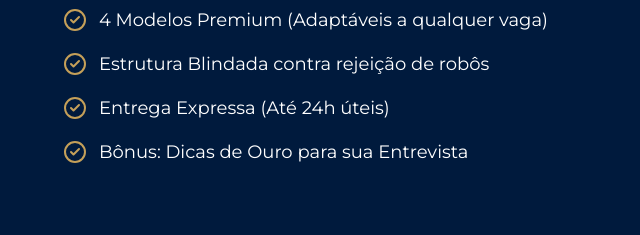
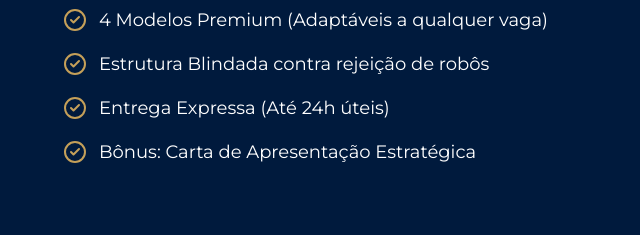
Before and after one commit to jp1067107/destaca_curriculos.site, a plain HTML site: page index.html in a window 1280 px wide. Shown: the part 1920-2155 px from the top of the page, 39-679 px from the left. Drawn offline with nearby package versions, Linux system fonts and the light colour scheme.

Commit message:
Correção de entregáveis: Substituído dicas de entrevista por bônus de Carta de Apresentação

```diff
--- a/index.html
+++ b/index.html
@@ -125,7 +125,7 @@
                             </li>
                             <li class="flex items-center gap-3 text-white text-lg">
                                 <i data-lucide="check-circle-2" class="text-gold w-6 h-6"></i>
-                                Bônus: Dicas de Ouro para sua Entrevista
+                                Bônus: Carta de Apresentação Estratégica
                             </li>
                         </ul>
                     </div>
```
